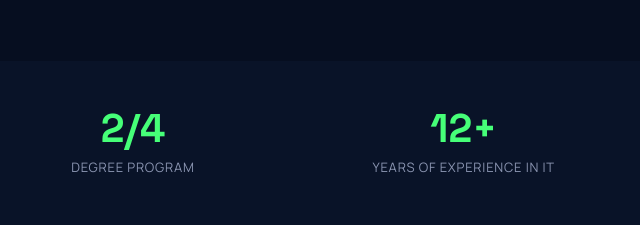
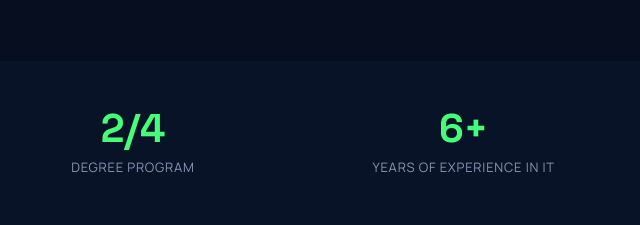
Before and after one commit to MrHoban/portfolio, a plain HTML site: page index.html in a window 1280 px wide. Shown: the part 1117-1342 px from the top of the page, 507-1147 px from the left. Drawn offline with Linux system fonts and the light colour scheme.

Commit message:
Updated some Text Errors
Updated Experience since everyone doesn't believe my accuracy lol

```diff
--- a/index.html
+++ b/index.html
@@ -130,7 +130,7 @@
         <div class="stat__label">Degree Program</div>
       </div>
       <div class="stat fade-in">
-        <div class="stat__number">12+</div>
+        <div class="stat__number">6+</div>
         <div class="stat__label">Years of Experience in IT</div>
       </div>
     </div>
```
